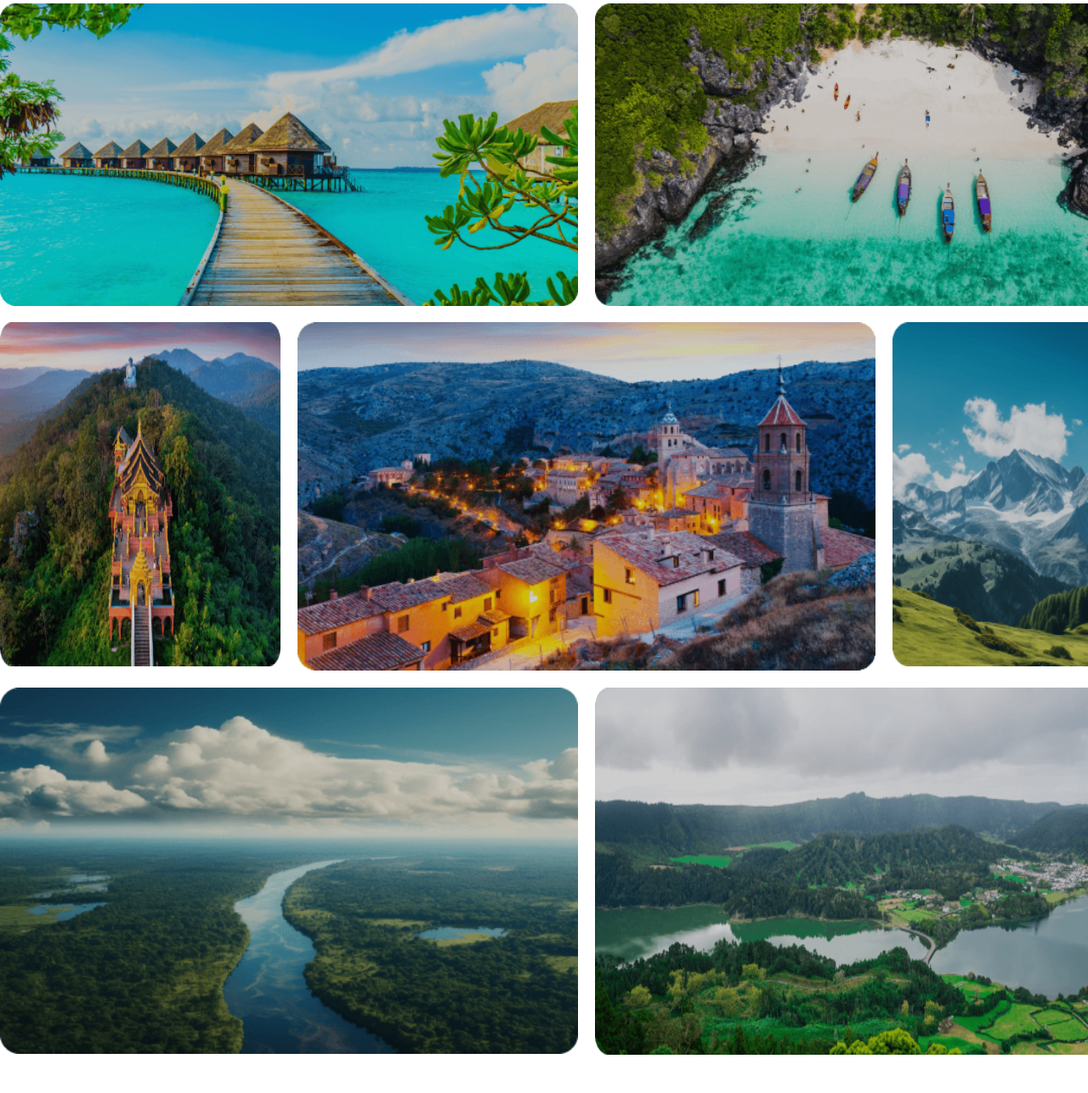
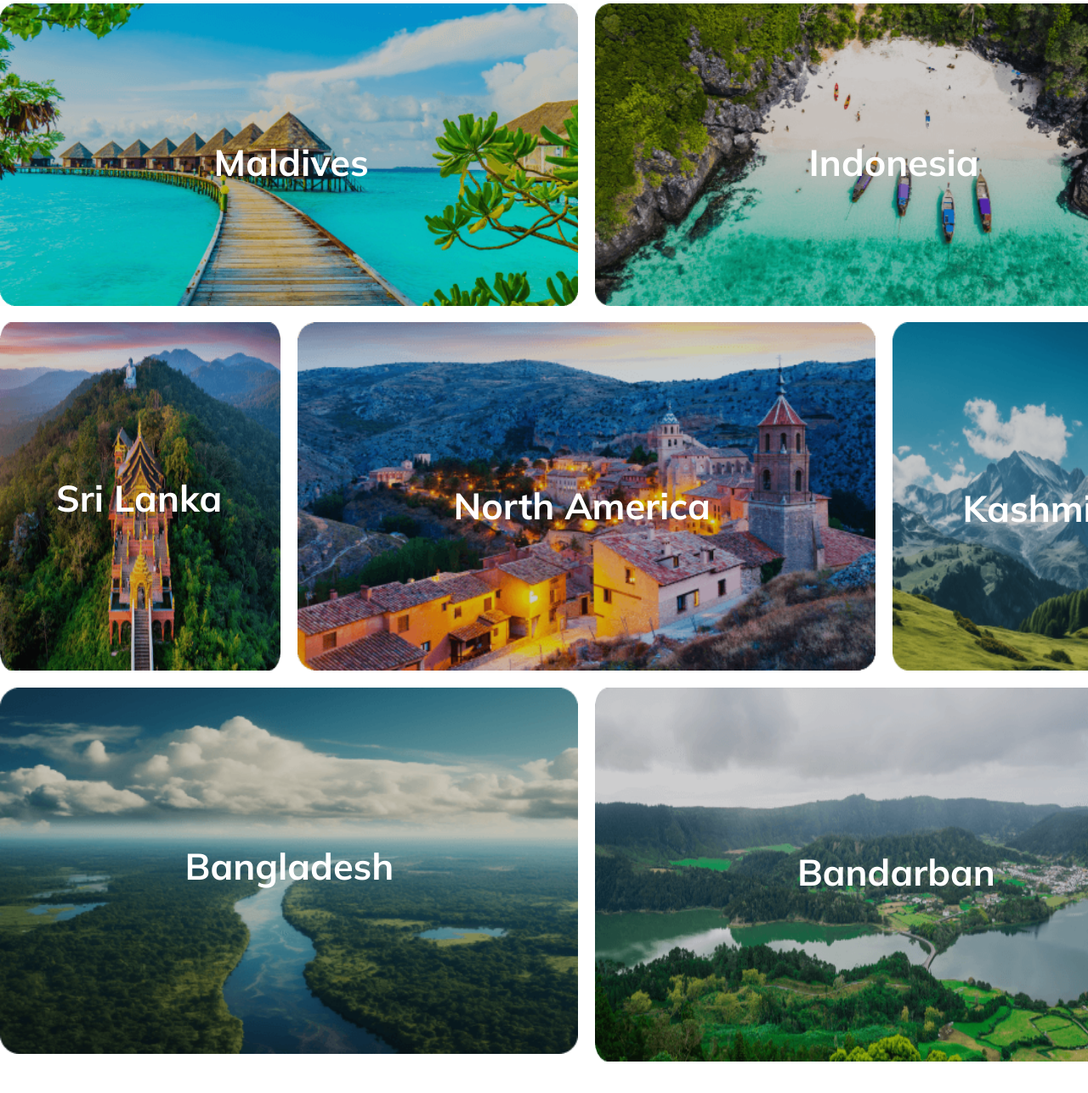
Before and after one commit to EjuMir/B9-A2, a plain HTML site: page index.html in a window 1280 px wide. Shown: the part 1634-2920 px from the top of the page at 85% size. Drawn offline with Linux system fonts and the light colour scheme.

Commit message:
added texts and redefined grid div

```diff
--- a/index.html
+++ b/index.html
@@ -99,13 +99,48 @@
                         vibrant colors, captivating landscapes, and untold wonders.</p>
                 </div>
                 <div class="grid">
-                    <img class="pic pic1" src="B9A2-Hero-Travel-main/Images/Rectangle 5.png" alt="">
-                    <img class="pic pic2" src="B9A2-Hero-Travel-main/Images/Rectangle 8.png" alt="">
-                    <img class="pic pic4" src="B9A2-Hero-Travel-main/Images/Rectangle 6.png" alt="">
-                    <img class="pic pic5" src="B9A2-Hero-Travel-main/Images/Rectangle 7.png" alt="">
-                    <img class="pic pic3" src="B9A2-Hero-Travel-main/Images/Rectangle 9.png" alt="">
-                    <img class="pic pic6" src="B9A2-Hero-Travel-main/Images/Rectangle 11.png" alt="">
-                    <img class="pic pic7" src="B9A2-Hero-Travel-main/Images/Rectangle 10.png" alt="">
+                    <div class="pic1">
+                    <img class="pic11" src="B9A2-Hero-Travel-main/Images/Rectangle 5.png" alt="">
+                    <div class="Maldives">
+                        <h2>Maldives</h2>
+                    </div>
+                    </div>
+                    <div class="pic2">
+                    <img class="pic22" src="B9A2-Hero-Travel-main/Images/Rectangle 8.png" alt="">
+                    <div class="indonesia">
+                        <h2>Indonesia</h2>
+                    </div>
+                    </div>
+                    <div class="pic4">
+                    <img class="pic44" src="B9A2-Hero-Travel-main/Images/Rectangle 6.png" alt="">
+                    <div class="sri-lanka">
+                        <h2>Sri Lanka</h2>
+                    </div>
+                    </div>
+                    <div class="pic5">
+                    <img class="pic55" src="B9A2-Hero-Travel-main/Images/Rectangle 7.png" alt="">
+                    <div class="NA">
+                        <h2>North America</h2>
+                    </div>
+                    </div>
+                    <div class="pic3">
+                    <img class="pic33" src="B9A2-Hero-Travel-main/Images/Rectangle 9.png" alt="">
+                    <div class="kashmir">
+                        <h2>Kashmir</h2>
+                    </div>
+                    </div>
+                    <div class="pic6">
+                    <img class="pic66" src="B9A2-Hero-Travel-main/Images/Rectangle 11.png" alt="">
+                    <div class="bangladesh">
+                        <h2>Bangladesh</h2>
+                    </div>
+                    </div>
+                    <div class="pic7">
+                    <img class="pic77" src="B9A2-Hero-Travel-main/Images/Rectangle 10.png" alt="">
+                    <div class="bandarban">
+                        <h2>Bandarban</h2>
+                    </div>
+                    </div>
                 </div>
             </div>
         </section>
--- a/style.css
+++ b/style.css
@@ -229,35 +229,106 @@ body {
 
 .pic1 {
     grid-area: 1/1/2/3;
+    position: relative;
 }
-
+.pic11{
+    width: 100%;
+}
+.Maldives{
+    position: absolute;
+    top:35%;
+    left:37%;
+    color: #FFF;
+    font-size: 1.8rem;
+}
 .pic2 {
     grid-area: 1/3/2/5;
+    position: relative;
 }
+.pic22 {
+    width: 100%;
+}
+.indonesia{
+    position: absolute;
+    top:35%;
+    left:37%;
+    color: #FFF;
+    font-size: 1.8rem;
+}
+.pic4 {
+    position: relative;
+    grid-area: 2/1/3/2;
 
-.pic4 {
-    grid-area: 2/1/3/2;
-    height: 405px;
 }
-
+.pic44{
+    width: 100%;
+    height: 100%;
+}
+.sri-lanka{
+    position: absolute;
+    top:35%;
+    left:20%;
+    color: #FFF;
+    font-size: 1.8rem;
+}
 .pic5 {
     grid-area: 2/2/4/4;
+    position: relative;
 }
-
+.pic55{
+    width: 100%;
+}
+.NA{
+    position: absolute;
+    top:18%;
+    left:27%;
+    color: #FFF;
+    font-size: 1.8rem;
+}
 .pic3 {
     grid-area: 2/4/3/5;
-    height: 405px;
+    position: relative;
 }
-
+.pic33{
+    width: 100%;
+    height: 100%;
+}
+.kashmir{
+    position: absolute;
+    top:38%;
+    left:25%;
+    color: #FFF;
+    font-size: 1.8rem;
+}
 .pic6 {
     grid-area: 3/1/4/3;
+    position: relative;
 }
-
+.pic66{
+    width: 100%;
+}
+.bangladesh{
+    position: absolute;
+    top:35%;
+    left:32%;
+    color: #FFF;
+    font-size: 1.8rem;
+}
 .pic7 {
     grid-area: 3/3/5/5;
-    height: 432px;
+    position: relative;
 }
-
+.pic77{
+    width: 100%;
+    height: 100%;
+}
+.bandarban{
+    position:absolute;
+    top:35%;
+    left:35%;
+    color: #FFF;
+    font-size: 1.8rem;
+}
 /* 5th sector */
 .section-5-container{
     margin: auto;
@@ -554,9 +625,20 @@ body {
 
     .pic1 {
         grid-area: 1/1;
-        height: 180px;
+        height:180px;
     }
-
+    .Maldives,.indonesia,.kashmir,.sri-lanka,.bangladesh,.bandarban{
+        top:35%;
+        left:35%;
+        color: #FFF;
+        font-size: 1rem;
+    }
+    .NA{
+        top:32%;
+        left:27%;
+        color: #FFF;
+        font-size: 1rem;
+    }
     .pic2 {
         grid-area: 2/1;
         height: 180px;
@@ -576,12 +658,16 @@ body {
         grid-area: 5/1;
         height: 180px;
     }
-
+    .pic55{
+        height: 180px;
+    }
     .pic6 {
         grid-area: 6/1;
         height: 180px;
     }
-
+    .pic66{
+        height: 180px;
+    }
     .pic7 {
         grid-area: 7/1;
         height: 180px;
```
